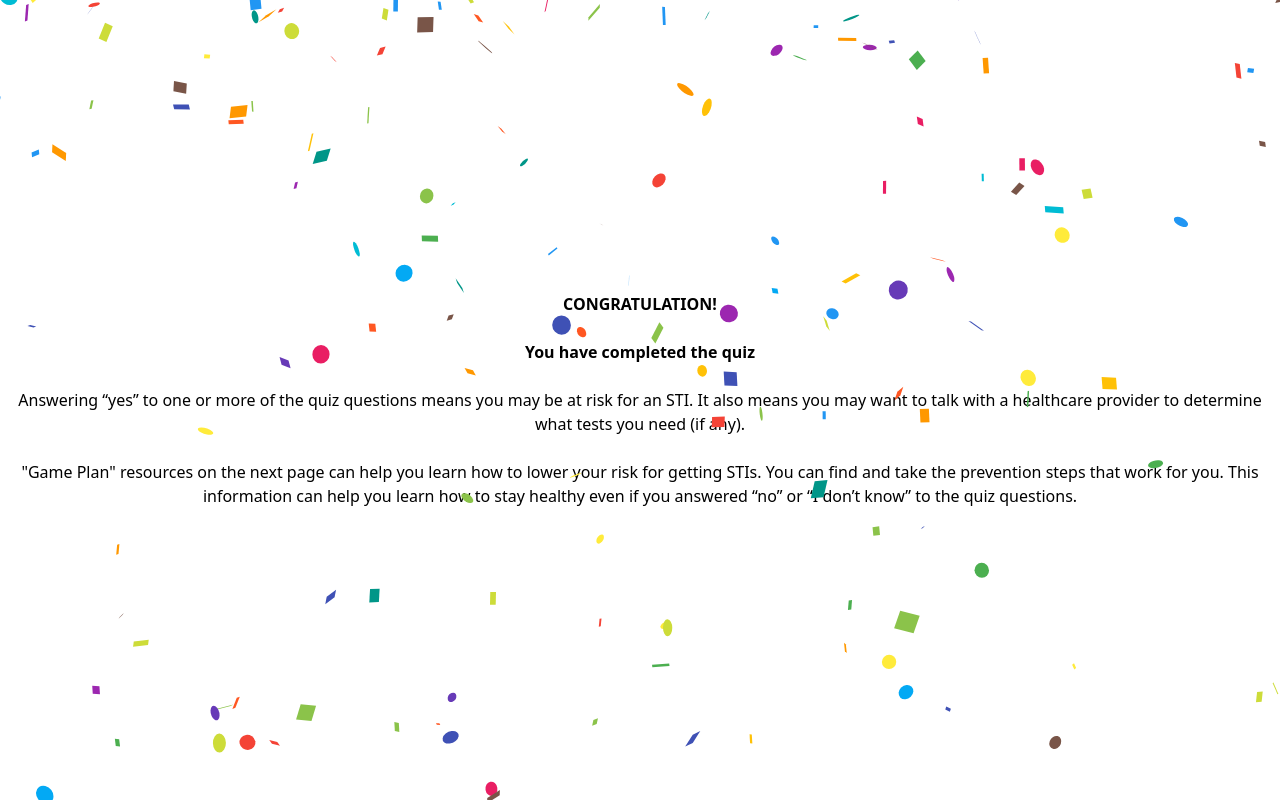
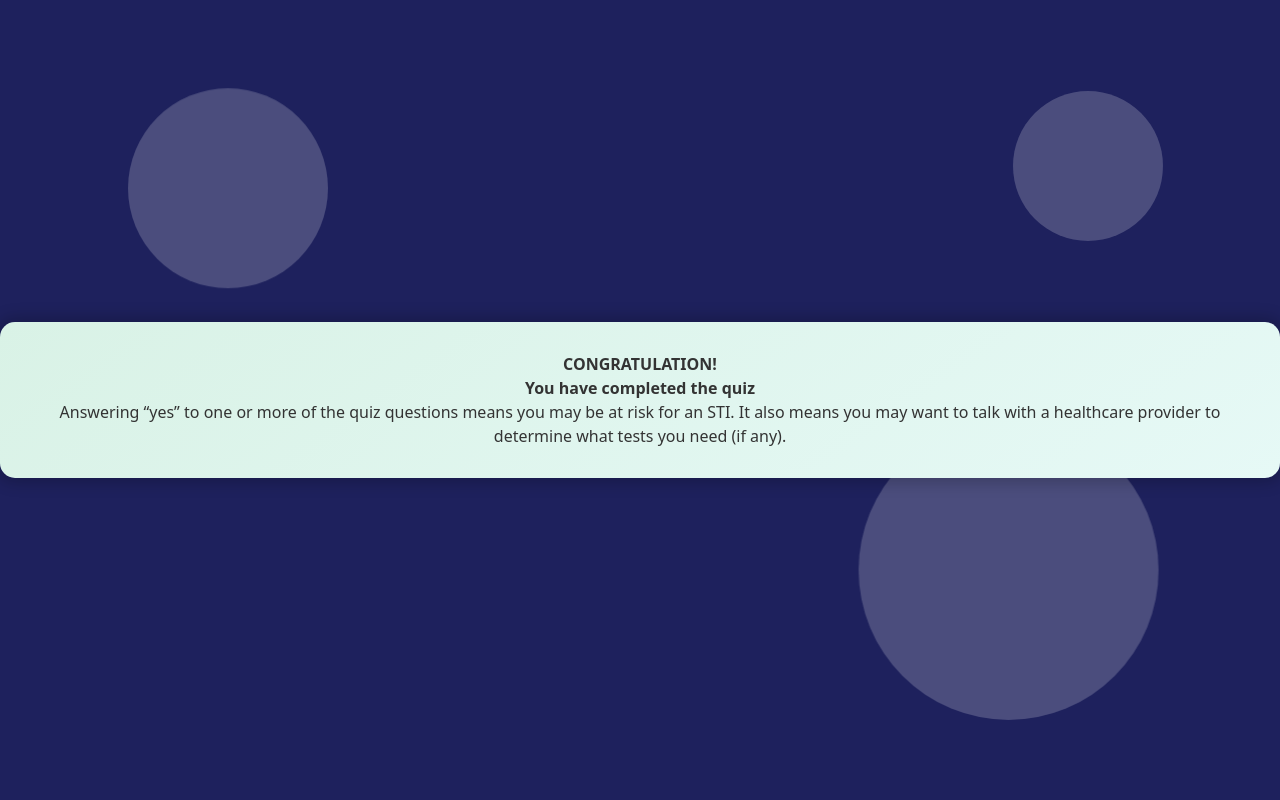
Before and after one commit to Ashoolak/healthQuiz, a Next.js app: page /CompletionPage/completionPage in a window 1280 px wide. Built offline with nearby package versions, Linux system fonts and the light colour scheme.

Commit message:
Completed the completion page and added  styling

```diff
--- a/src/pages/CompletionPage/completionPage.js
+++ b/src/pages/CompletionPage/completionPage.js
@@ -1,35 +1,35 @@
-import React from 'react';
+import React, { useState, useEffect } from 'react';
 import Confetti from 'react-confetti';
+import styles from './completionPage.module.css';
 
 export default function CompletionPage() {
+  const [width, setWidth] = useState(0);
+  const [height, setHeight] = useState(0);
+
+  useEffect(() => {
+    setWidth(window.innerWidth);
+    setHeight(window.innerHeight);
+  }, []);
+
   return (
     <div
       id="completionPage"
-      className="completion-background h-screen flex justify-center items-center"
+      className={`${styles['completion-background']} h-screen flex justify-center items-center`}
     >
-      <Confetti />
-      <div className="completion-star">
-        <h2 className="text-black text-center font-bold">CONGRATULATION!</h2>
-        <br />
-        <h3 className="text-black text-center font-bold">
-          You have completed the quiz
-        </h3>
-        <br />
-        <p className="text-black text-center">
-          Answering “yes” to one or more of the quiz questions means you may be
-          at risk for an STI. It also means you may want to talk with a
-          healthcare provider to determine what tests you need (if any).
-        </p>
-        <br />
-        <p className="text-black text-center">
-          "Game Plan" resources on the next page can help you learn how to lower
-          your risk for getting STIs. You can find and take the prevention steps
-          that work for you. This information can help you learn how to stay
-          healthy even if you answered “no” or “I don’t know” to the quiz
-          questions.
-        </p>
+      <div className={styles.shape1}></div>
+      <div className={styles.shape2}></div>
+      <div className={styles.shape3}></div>
+      <div className={styles['completion-star']}>
+        <div className={styles['completion-text']}>
+          <h2 className="text-center font-bold">CONGRATULATION!</h2>
+          <h3 className="text-center font-bold">You have completed the quiz</h3>
+          <p className="text-center">
+            Answering “yes” to one or more of the quiz questions means you may
+            be at risk for an STI. It also means you may want to talk with a
+            healthcare provider to determine what tests you need (if any).
+          </p>
+        </div>
       </div>
-      <div className="confetti"></div>
     </div>
   );
 }
--- a/src/pages/CompletionPage/completionPage.module.css
+++ b/src/pages/CompletionPage/completionPage.module.css
@@ -1,17 +1,101 @@
 .completion-background {
-  background-color: #f4d44d;
+  background-color: #1e215d; /* Changed to dark blue */
   position: relative;
+  height: 100vh;
+  width: 100%;
+  overflow: hidden;
+  z-index: 1;
 }
 
 .completion-star {
-  background-color: #f9ebae;
-  border-radius: 12px;
-  padding: 20px;
-  text-align: center;
-  width: 300px;
-  z-index: 2;
+  position: relative;
+  width: 100%;
+  height: 100vh;
+  display: flex;
+  flex-direction: column;
+  justify-content: center;
+  align-items: center;
+  z-index: 3;
 }
 
-.confetti {
-  /* We'll add animation CSS here */
+.completion-text {
+  padding: 30px;
+  border-radius: 15px;
+  background: linear-gradient(
+    145deg,
+    #d9f2e6,
+    #e6f9f6
+  ); /* Soft greenish-blue gradient */
+  box-shadow: 0px 0px 15px 5px rgba(0, 0, 0, 0.2); /* Shadow added to the rectangle */
+  color: #333; /* Dark text */
 }
+
+@keyframes text-entry {
+  from {
+    opacity: 0;
+    transform: translateY(100px);
+  }
+  to {
+    opacity: 1;
+    transform: translateY(0);
+  }
+}
+
+.shape1,
+.shape2,
+.shape3 {
+  position: absolute;
+  background: rgba(255, 255, 255, 0.2);
+  border-radius: 50%;
+}
+
+.shape1 {
+  width: 200px;
+  height: 200px;
+  top: 10%;
+  left: 10%;
+  animation: shape1-animation 20s infinite linear;
+}
+
+.shape2 {
+  width: 300px;
+  height: 300px;
+  bottom: 10%;
+  right: 10%;
+  animation: shape2-animation 25s infinite linear;
+}
+
+.shape3 {
+  width: 150px;
+  height: 150px;
+  top: 10%;
+  right: 10%;
+  animation: shape3-animation 15s infinite linear;
+}
+
+@keyframes shape1-animation {
+  0% {
+    transform: translateY(0);
+  }
+  100% {
+    transform: translateY(30px);
+  }
+}
+
+@keyframes shape2-animation {
+  0% {
+    transform: translateX(0);
+  }
+  100% {
+    transform: translateX(30px);
+  }
+}
+
+@keyframes shape3-animation {
+  0% {
+    transform: translateY(0) translateX(0);
+  }
+  100% {
+    transform: translateY(30px) translateX(30px);
+  }
+}
--- a/src/pages/questions/question2.js
+++ b/src/pages/questions/question2.js
@@ -13,8 +13,8 @@ export default function Question2(props) {
       id="question2"
       className={`question-background-2 flex text-white text-2xl h-screen justify-center items-center`}
     >
-      <div className="content-container">
-        <div className="w-full md:w-1/2 align-centre m-auto font-sans">
+      <div className="w-full md:w-1/2 align-centre m-auto font-sans">
+        <div className="content-container">
           <span className="font-bold block text-center">
             Answer <i>yes</i>, <i>no</i>, or <i>I don't know</i> to the
             following question.
--- a/src/pages/questions/question3.js
+++ b/src/pages/questions/question3.js
@@ -13,8 +13,8 @@ export default function Question3(props) {
       id="question3"
       className={`question-background-3 flex text-white text-2xl h-screen justify-center items-center`}
     >
-      <div className="content-container">
-        <div className="w-full md:w-1/2 align-centre m-auto font-sans">
+      <div className="w-full md:w-1/2 align-centre m-auto font-sans">
+        <div className="content-container">
           <span className="font-bold block text-center">
             Answer <i>yes</i>, <i>no</i>, or <i>I don't know</i> to the
             following question.
--- a/src/pages/questions/question4.js
+++ b/src/pages/questions/question4.js
@@ -13,8 +13,8 @@ export default function Question4(props) {
       id="question4"
       className={`question-background-4 flex text-white text-2xl h-screen justify-center items-center`}
     >
-      <div className="content-container">
-        <div className="w-full md:w-1/2 align-centre m-auto font-sans">
+      <div className="w-full md:w-1/2 align-centre m-auto font-sans">
+        <div className="content-container">
           <span className="font-bold block text-center">
             Answer <i>yes</i>, <i>no</i>, or <i>I don't know</i> to the
             following question.
--- a/src/pages/questions/question5.js
+++ b/src/pages/questions/question5.js
@@ -11,8 +11,8 @@ export default function Question5(props) {
       id="question5"
       className={`question-background-5 flex text-white text-2xl h-screen justify-center items-center`}
     >
-      <div className="content-container">
-        <div className="w-full md:w-1/2 align-centre m-auto font-sans">
+      <div className="w-full md:w-1/2 align-centre m-auto font-sans">
+        <div className="content-container">
           <span className="font-bold block text-center">
             Answer <i>yes</i> or <i>no</i> to the following question.
           </span>
--- a/src/pages/questions/question6.js
+++ b/src/pages/questions/question6.js
@@ -13,8 +13,8 @@ export default function Question6(props) {
       id="question6"
       className={`question-background-6 flex text-white text-2xl h-screen justify-center items-center`}
     >
-      <div className="content-container">
-        <div className="w-full md:w-1/2 align-centre m-auto font-sans">
+      <div className="w-full md:w-1/2 align-centre m-auto font-sans">
+        <div className="content-container">
           <span className="font-bold block text-center">
             Answer <i>yes</i>, <i>no</i>, or <i>I don't know</i> to the
             following question.
```
